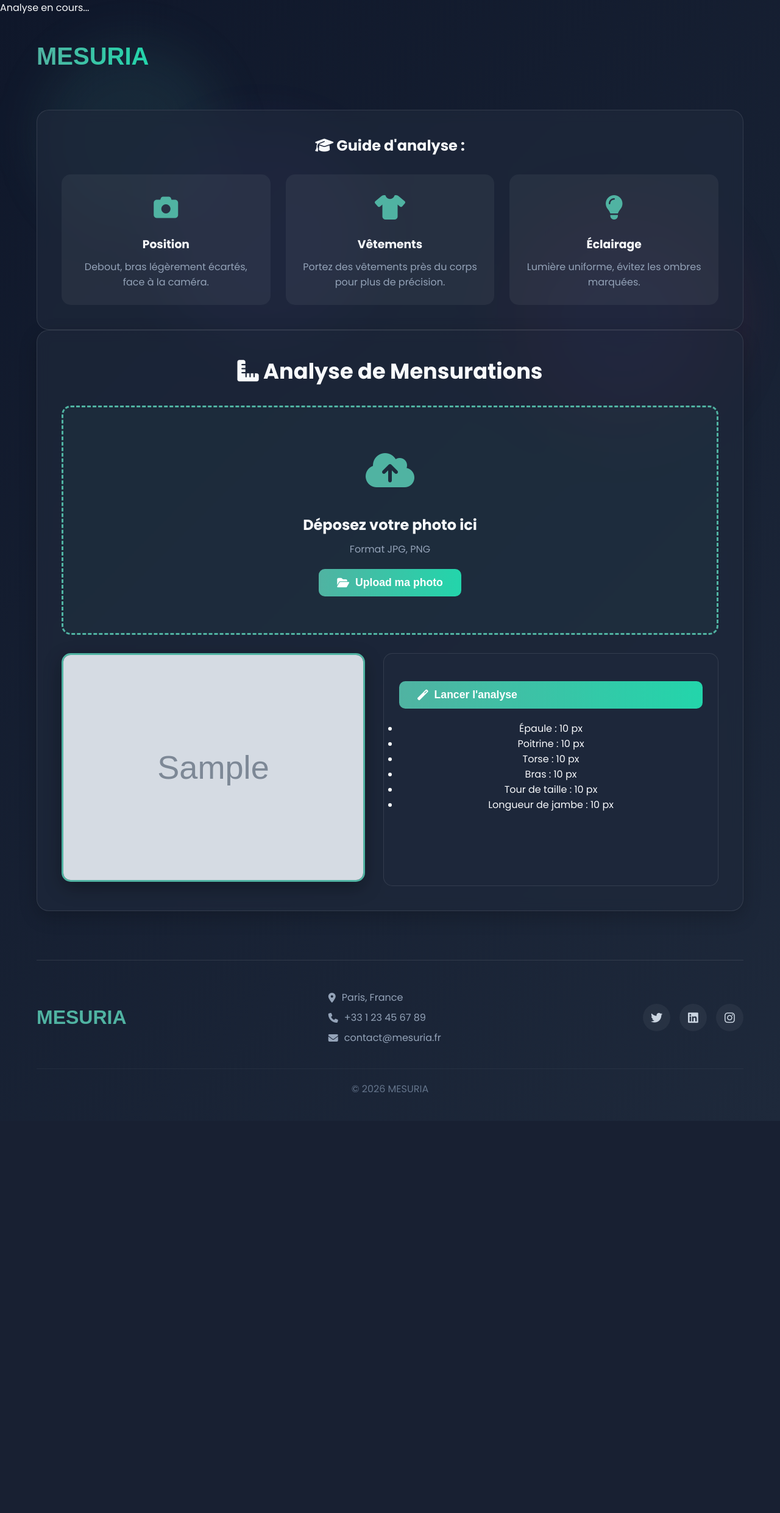
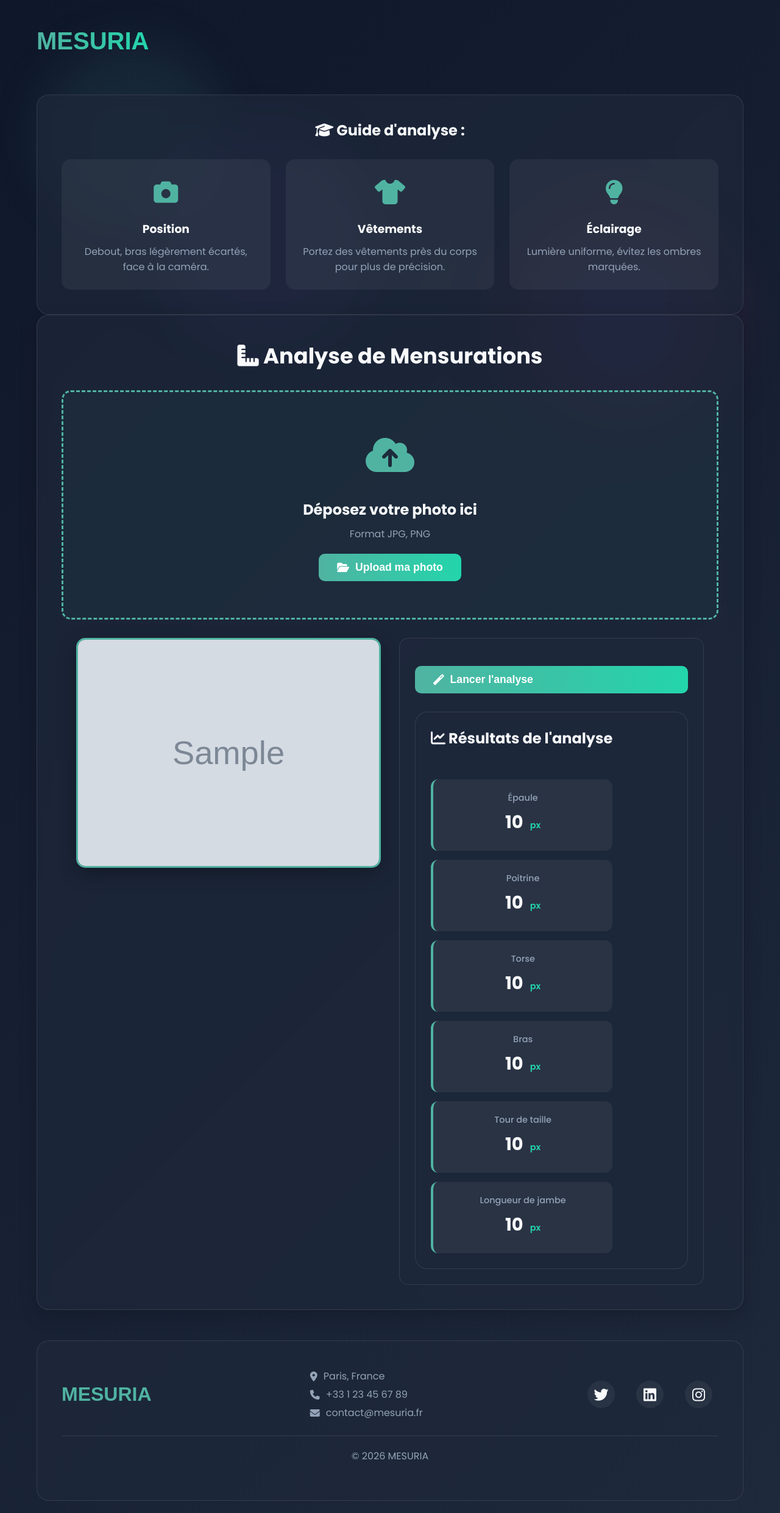
Before and after one commit to Mano-lfe/PROJET-MESURIA, a Flask app: template templates/Mensurations.html in a window 1280 px wide. Shown: the whole page at 61% size. Before the commit the page ends 1791 px from the top, so only its background shows below. Run offline with Flask 3, Linux system fonts and the light colour scheme; the template is opened without the code that fills it: most values are stand-ins (such as "Sample title", 1, 10 or a date in 2020); grey boxes marked "Sample" are stand-in pictures.

Commit message:
adding css to get measure in cards

```diff
--- a/templates/Mensurations.html
+++ b/templates/Mensurations.html
@@ -110,18 +110,24 @@
         .preview-wrapper {
             display: flex;
             gap: 30px;
-            flex-wrap: wrap;
+            flex-wrap: nowrap;
             justify-content: center;
+            align-items: stretch;
         }
 
         .image-preview {
             flex: 1;
             min-width: 300px;
             max-width: 500px;
+            display: flex;
+            align-items: flex-start;
         }
 
         .image-preview img {
             width: 100%;
+            height: auto;
+            max-height: 600px;
+            object-fit: contain;
             border-radius: 15px;
             box-shadow: 0 10px 30px rgba(0, 0, 0, 0.3);
             border: 3px solid var(--primary-color);
@@ -130,35 +136,47 @@
         .analysis-controls {
             flex: 1;
             min-width: 300px;
+            max-width: 500px;
             background: rgba(30, 41, 59, 0.9);
             padding: 25px;
             border-radius: 15px;
             border: 1px solid rgba(255, 255, 255, 0.1);
+            display: flex;
+            flex-direction: column;
+            justify-content: flex-start;
         }
 
         .measurement-results {
             background: var(--card-bg);
             backdrop-filter: blur(10px);
             border-radius: 20px;
-            padding: 40px;
-            margin-top: 30px;
+            padding: 25px;
             border: 1px solid rgba(255, 255, 255, 0.1);
             display: none;
             animation: fadeIn 0.8s ease-out;
+            flex-grow: 1;
+            min-height: 400px;
+        }
+
+        .results-container {
+            height: 100%;
+            display: flex;
+            flex-direction: column;
         }
 
         .results-header {
             display: flex;
             justify-content: space-between;
             align-items: center;
-            margin-bottom: 30px;
+            margin-bottom: 15px;
         }
 
         .results-grid {
             display: grid;
-            grid-template-columns: repeat(auto-fit, minmax(250px, 1fr));
-            gap: 20px;
-            margin-bottom: 30px;
+            grid-template-columns: repeat(auto-fit, minmax(200px, 1fr));
+            gap: 15px;
+            margin-top: 10px;
+            flex-grow: 1;
         }
 
         .measurement-card {
@@ -166,12 +184,40 @@
             border-radius: 12px;
             padding: 20px;
             border-left: 4px solid var(--primary-color);
-            transition: transform 0.3s ease;
+            transition: transform 0.3s ease, background 0.3s ease;
+            display: flex;
+            flex-direction: column;
+            justify-content: center;
+            align-items: center;
+            text-align: center;
+            min-height: 100px;
         }
 
         .measurement-card:hover {
             transform: translateY(-5px);
-            background: rgba(255, 255, 255, 0.08);
+            background: rgba(80, 179, 162, 0.15);
+            border-left-color: var(--secondary-color);
+        }
+
+        .measurement-name {
+            color: var(--text-muted);
+            font-size: 0.9rem;
+            margin-bottom: 8px;
+            font-weight: 500;
+        }
+
+        .measurement-value {
+            color: var(--text-light);
+            font-size: 1.8rem;
+            font-weight: 700;
+            margin-bottom: 5px;
+        }
+
+        .measurement-unit {
+            color: var(--secondary-color);
+            font-size: 0.9rem;
+            font-weight: 600;
+            margin-left: 5px;
         }
 
         .guide-section {
@@ -207,6 +253,51 @@
             font-size: 2.5rem;
             color: var(--primary-color);
             margin-bottom: 15px;
+        }
+
+        .footer {
+            background: var(--card-bg);
+            border-radius: 20px;
+            padding: 40px;
+            margin-top: 50px;
+            text-align: center;
+            border: 1px solid rgba(255, 255, 255, 0.1);
+        }
+
+        .footer-content {
+            display: flex;
+            justify-content: space-between;
+            align-items: center;
+            flex-wrap: wrap;
+            margin-bottom: 20px;
+        }
+
+        .footer-logo {
+            font-size: 2rem;
+            font-weight: 700;
+            color: var(--primary-color);
+        }
+
+        .footer-info p {
+            color: var(--text-muted);
+            margin: 5px 0;
+        }
+
+        .footer-social a {
+            color: var(--text-light);
+            font-size: 1.5rem;
+            margin: 0 10px;
+            transition: color 0.3s ease;
+        }
+
+        .footer-social a:hover {
+            color: var(--primary-color);
+        }
+
+        .footer-bottom {
+            color: var(--text-muted);
+            padding-top: 20px;
+            border-top: 1px solid rgba(255, 255, 255, 0.1);
         }
 
         @keyframes float {
@@ -246,10 +337,39 @@
 
             .image-preview, .analysis-controls {
                 min-width: 100%;
+                max-width: 100%;
+            }
+
+            .image-preview img {
+                max-height: 400px;
+            }
+
+            .measurement-results {
+                min-height: auto;
             }
 
             .results-grid {
+                grid-template-columns: repeat(2, 1fr);
+            }
+
+            .footer-content {
+                flex-direction: column;
+                gap: 20px;
+            }
+        }
+
+        @media (max-width: 480px) {
+            .results-grid {
                 grid-template-columns: 1fr;
+            }
+
+            .measurement-card {
+                min-height: 80px;
+                padding: 15px;
+            }
+
+            .upload-area {
+                padding: 40px 20px;
             }
         }
     </style>
@@ -262,21 +382,12 @@
         <div class="shape shape-3"></div>
         <div class="shape shape-4"></div>
     </div>
-
-    <div class="loading-overlay" id="loadingOverlay">
-        <div>
-            <div class="loading-spinner"></div>
-            <div class="loading-text">Analyse en cours...</div>
-        </div>
-    </div>
-
     <div class="mensurations-container">
         <center>
             <header class="header">
                 <a href="{{ url_for('logout') }}" style="text-decoration: none;"><h1 class="logo">MESURIA</h1></a>
             </header>
-
-        {% if error %}
+         {% if error %}
           <p class="error" style="color:#f87171; margin-bottom:15px;">{{ error }}</p>
         {% endif %}
         {% if message %}
@@ -337,42 +448,94 @@
                 </div>
 
                 <!-- Prévisualisation -->
-                <div class="preview-container" id="previewContainer" style="{% if image_url %}display:block;{% else %}display:none;{% endif %}">
+                <div class="preview-container" id="previewContainer"
+                     style="{% if image_url %}display:block;{% else %}display:none;{% endif %}">
                   <div class="preview-wrapper">
+                    <!-- Image à gauche -->
                     <div class="image-preview">
-                      <img id="previewImage" src="{% if image_url %}{{ image_url }}{% endif %}" alt="Aperçu de l'image">
+                      <img id="previewImage"
+                           src="{% if image_url %}{{ image_url }}{% endif %}"
+                           alt="Aperçu de l'image">
                     </div>
 
+                    <!-- Conteneur pour le bouton et les résultats alignés -->
                     <div class="analysis-controls">
                       <button type="submit" class="upload-btn" id="analyzeBtn"
-                              style="width: 100%; margin-top: 20px;">
+                              style="width: 100%; margin-top: 20px; margin-bottom: 30px;">
                         <i class="fas fa-magic"></i> Lancer l'analyse
                       </button>
 
-                      <!-- Bloc des mesures après analyse -->
-                      <div class="analysis-panel" style="margin-top:20px;">
-                        {% if epaule or poitrine or torse or bras or tour_taille or jambe %}
-                          <div class="measure-card">
-                            <ul class="measure-list">
-                              <li><span>Épaule</span> : {{ epaule|round(1) }} px</li>
-                              <li><span>Poitrine</span> : {{ poitrine|round(1) }} px</li>
-                              <li><span>Torse</span> : {{ torse|round(1) }} px</li>
-                              <li><span>Bras</span> : {{ bras|round(1) }} px</li>
-                              <li><span>Tour de taille</span> : {{ tour_taille|round(1) }} px</li>
-                              <li><span>Longueur de jambe</span> : {{ jambe|round(1) }} px</li>
-                            </ul>
+                      <!-- Résultats des mensurations sous forme de cartes alignées -->
+                      <div class="measurement-results" id="resultsSection"
+                           style="{% if epaule or poitrine or torse or bras or tour_taille or jambe %}display:flex;{% else %}display:none;{% endif %}">
+
+                        <div class="results-container">
+                          <div class="results-header">
+                            <h3 style="color: var(--text-light); margin-bottom: 25px; font-size: 1.5rem;">
+                              <i class="fas fa-chart-line"></i> Résultats de l'analyse
+                            </h3>
                           </div>
-                        {% else %}
-                          <p style="color:#9ca3af; text-align:center; margin-top:15px;">
-                            Aucune mesure pour l’instant. Envoyez une photo puis lancez l’analyse.
-                          </p>
-                        {% endif %}
+
+                          <div class="results-grid">
+                            {% if epaule %}
+                            <div class="measurement-card">
+                              <div class="measurement-name">Épaule</div>
+                              <div class="measurement-value">{{ epaule|round(1) }} <span class="measurement-unit">px</span></div>
+                            </div>
+                            {% endif %}
+
+                            {% if poitrine %}
+                            <div class="measurement-card">
+                              <div class="measurement-name">Poitrine</div>
+                              <div class="measurement-value">{{ poitrine|round(1) }} <span class="measurement-unit">px</span></div>
+                            </div>
+                            {% endif %}
+
+                            {% if torse %}
+                            <div class="measurement-card">
+                              <div class="measurement-name">Torse</div>
+                              <div class="measurement-value">{{ torse|round(1) }} <span class="measurement-unit">px</span></div>
+                            </div>
+                            {% endif %}
+
+                            {% if bras %}
+                            <div class="measurement-card">
+                              <div class="measurement-name">Bras</div>
+                              <div class="measurement-value">{{ bras|round(1) }} <span class="measurement-unit">px</span></div>
+                            </div>
+                            {% endif %}
+
+                            {% if tour_taille %}
+                            <div class="measurement-card">
+                              <div class="measurement-name">Tour de taille</div>
+                              <div class="measurement-value">{{ tour_taille|round(1) }} <span class="measurement-unit">px</span></div>
+                            </div>
+                            {% endif %}
+
+                            {% if jambe %}
+                            <div class="measurement-card">
+                              <div class="measurement-name">Longueur de jambe</div>
+                              <div class="measurement-value">{{ jambe|round(1) }} <span class="measurement-unit">px</span></div>
+                            </div>
+                            {% endif %}
+                          </div>
+                        </div>
                       </div>
+
+                      {% if not (epaule or poitrine or torse or bras or tour_taille or jambe) %}
+                      <div style="flex-grow: 1; display: flex; align-items: center; justify-content: center; min-height: 400px;">
+                        <p style="color:#9ca3af; text-align:center; padding: 20px;">
+                          <i class="fas fa-info-circle" style="font-size: 2rem; margin-bottom: 10px; display: block; color: var(--primary-color);"></i>
+                          Aucune mesure pour l'instant.<br>
+                          Envoyez une photo puis lancez l'analyse.
+                        </p>
+                      </div>
+                      {% endif %}
                     </div>
                   </div>
                 </div>
             </form>
-    </section>
+        </section>
 
         <footer class="footer">
             <div class="footer-content">
@@ -455,6 +618,9 @@
       reader.onload = (e) => {
           previewImage.src = e.target.result;
           previewContainer.style.display = 'block';
+
+          // Scroll vers la prévisualisation
+          previewContainer.scrollIntoView({ behavior: 'smooth', block: 'nearest' });
       };
       reader.readAsDataURL(file);
   }
```
